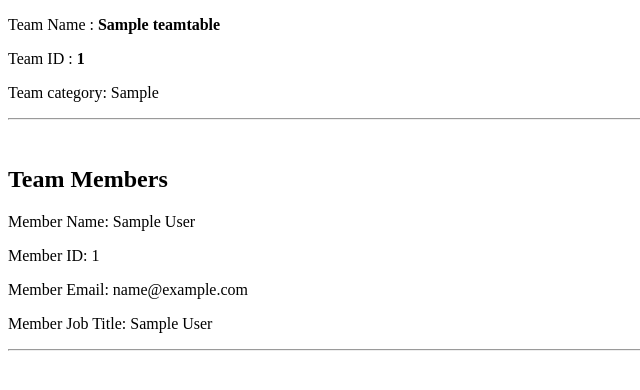
After one commit to JohnM-Ire/TicketSysProject, a Flask app: page /teams/1 in a window 1280 px wide. The commit adds this page. Shown: the top 390 px of the page, without its empty margins (0-640 px from the left). Run offline with Flask 2, Linux system fonts and the light colour scheme; tables that the repository leaves empty hold one stand-in row (values such as "Sample post").

Commit message:
Add files via upload

```diff
--- a/TicketDB.py
+++ b/TicketDB.py
@@ -29,6 +29,7 @@ class User(db.Model):
     dateCreated = db.Column(db.DATETIME, default=func.now())
     tasksComplete = db.Column(db.Integer)
     team_id = db.Column(db.Integer, db.ForeignKey(Team.team_id))
+    team_user = db.relationship("Team", backref='User')
 
     def __init__(self, username, name, email, jobTitle, password, tasksComplete, team_id):
         self.username = username
--- a/main.py
+++ b/main.py
@@ -22,7 +22,7 @@ def create_table():
 
 @app.route('/', methods=['GET', 'POST'])
 def home():
-    return'Home Page'
+    return 'Home Page'
 
 
 @app.route('/adduser', methods=['GET', 'POST'])
@@ -71,10 +71,33 @@ def addTeam():
 def retrieveUsers():
     teams = Team.query.all()
     users = User.query.all()
-    teammembers = select([
 
-    ])
     return render_template('admin_data.html', users=users, teams=teams)
+
+@app.route('/team/javadev')
+def retrieveJava():
+    javadevs = Team.query.with_entities(Team.team_id, Team.team_name, Team.team_category, User.user_id, User.name, User.
+                                        email, User.jobTitle).join(User, Team.team_id == User.team_id).filter(Team.team_id ==
+                                                                                                              '2').all()
+
+    return render_template('javateam.html', javadevs=javadevs)
+
+@app.route('/teams')
+def AllTeams():
+
+    teams = Team.query.all()
+    return render_template('teamlist.html', teams=teams)
+
+
+@app.route('/teams/<int:chosen_id>')
+def Teaminfo(chosen_id):
+    teaminfo = Team.query.filter_by(team_id=chosen_id).first()
+    allMembers = User.query.with_entities(User.user_id, User.name, User.email, User.jobTitle).filter(User.team_id == chosen_id).all()
+    if teaminfo:
+        return render_template('team.html', teaminfo=teaminfo, allMembers=allMembers)
+    return f"No Team with id {id} in system"
+
+
 
 
 if __name__ == '__main__':
--- a/templates/admin_data.html
+++ b/templates/admin_data.html
@@ -26,7 +26,7 @@
         <p class="info">Password :<b> {{ user.password }} </b></p>
         <p class="info">Date Created :<b> {{ user.dateCreated }} </b></p>
         <p class="info">Tasks Complete :<b> {{ user.tasksComplete }} </b></p>
-        <p class="info">Member of Team :<b> {{ user.team_id }} </b></p>
+
 
             <hr>
             <br>
--- /dev/null
+++ b/templates/team.html
@@ -0,0 +1,35 @@
+<!DOCTYPE html>
+<html lang="en">
+<head>
+    <meta charset="UTF-8">
+    <title>Title</title>
+</head>
+<body>
+</head>
+
+
+
+
+
+        <p class="info">Team Name :<b> {{ teaminfo.team_name }}</b></p>
+          <p class="info">Team ID :<b> {{ teaminfo.team_id }} </b></p>
+        <p>Team category: {{teaminfo.team_category}}</p>
+            <hr>
+            <br>
+   <h2>Team Members</h2>
+ {% for member in allMembers %}
+
+        <p>Member Name: {{member.name}}</p>
+        <p>Member ID: {{member.user_id}}</p>
+        <p>Member Email: {{member.email}}</p>
+        <p>Member Job Title: {{member.jobTitle}}</p>
+
+            <hr>
+            <br>
+    {% endfor %}
+
+
+
+
+</body>
+</html>
```
Also changed, not shown: templates/javateam.html (added, +26 -0 lines), templates/teamlist.html (added, +16 -0 lines).
